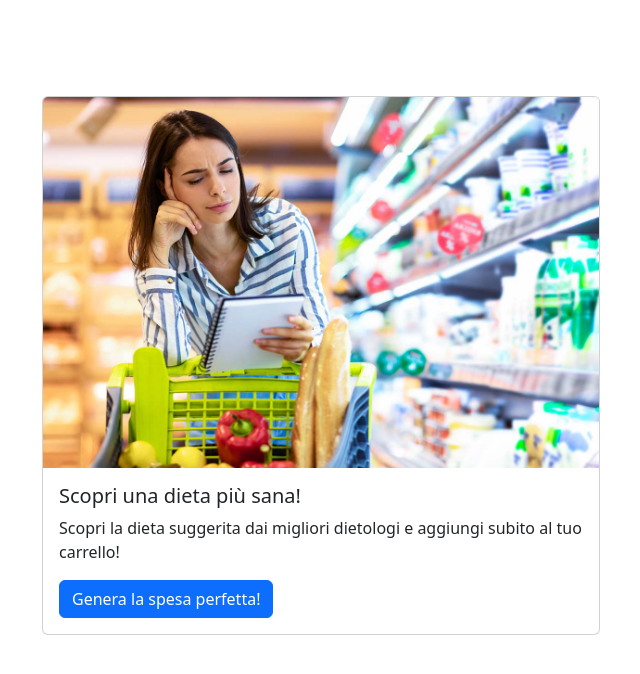
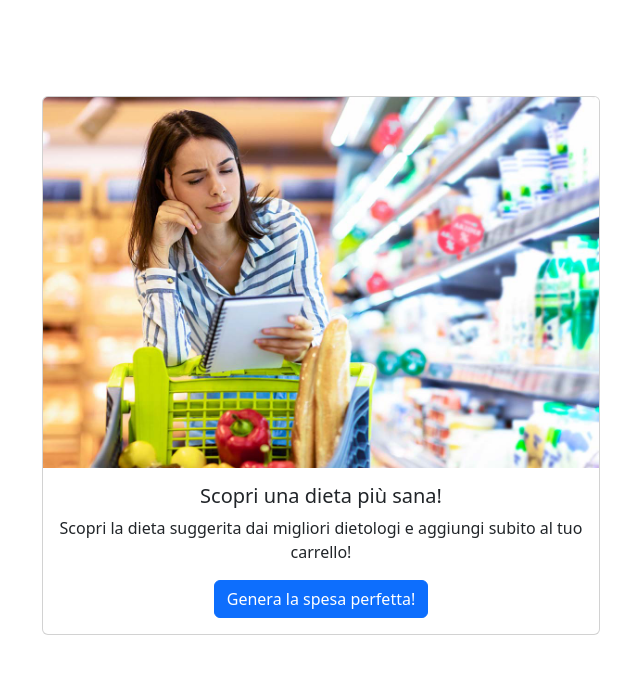
Before and after one commit to pietrolupi/js-list-spesa, a plain HTML site: page index.html in a window 1280 px wide. Shown: the whole page, without its empty margins (319-959 px from the left). Drawn offline with nearby package versions, Linux system fonts and the light colour scheme.

Commit message:
[edit]:html

```diff
--- a/index.html
+++ b/index.html
@@ -15,7 +15,7 @@
 
     <div class="card mt-5 m-auto w-50 " style="width: 18rem;">
       <img class="card-img-top text-cen" src="img/lista-della-spesa-supermercato.jpg" alt="Card image cap">
-      <div class="card-body">
+      <div class="card-body text-center">
         <h5 class="card-title">Scopri una dieta più sana!</h5>
         <p class="card-text">Scopri la dieta suggerita dai migliori dietologi e aggiungi subito al tuo carrello!</p>
         <a href="#" id="btn-spesa" class="btn btn-primary">Genera la spesa perfetta!</a>
```
Also changed, not shown: JS/script.js (+15 -0 lines).
